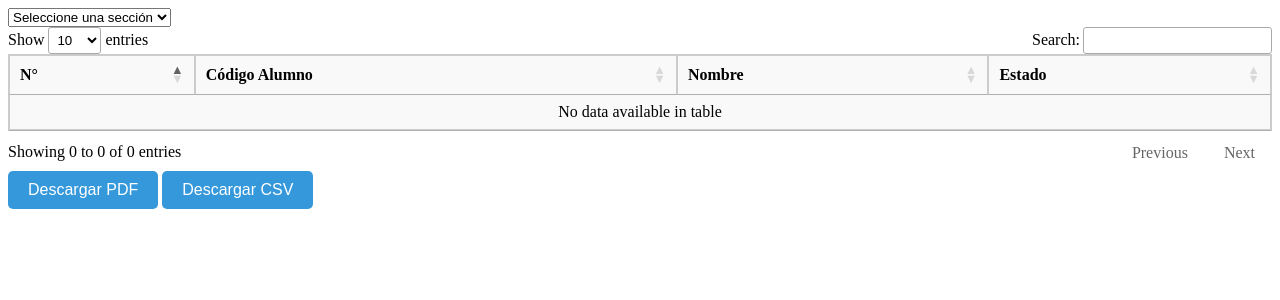
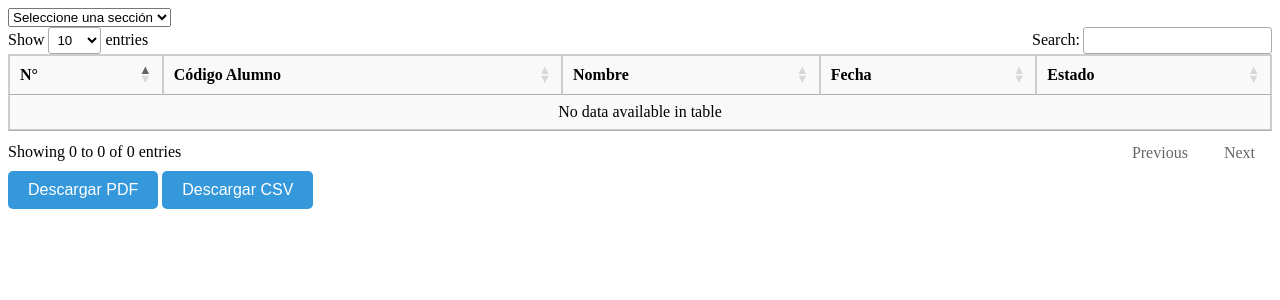
Before and after one commit to ricardCortez/Proyecto_Tesis, a Flask app: page /reporte_inasistencia in a window 1280 px wide. Shown: the top 300 px of the page. Run offline with Flask 3, Linux system fonts and the light colour scheme; data that the repository does not hold is empty; some libraries are stand-ins or nearby versions.

Commit message:
se agrega fecha en la vista de los jalados por inasistencias y se soluciona la actualizacion del numero de cubiculo en la toma de asistencia en aula

```diff
--- a/app.py
+++ b/app.py
@@ -1,13 +1,15 @@
 from flask import Flask
-from datetime import date
+from datetime import date, datetime
 from flask_migrate import Migrate
 from config import Config
 from database import db
+from jinja2 import Environment
 
 app = Flask(__name__)
 app.secret_key = 'mysecretkey'  # Asegúrate de que esta sea una cadena larga y aleatoria para seguridad.
 app.config.from_object(Config)
 app.config.from_pyfile('config.cfg')
+app.jinja_env.filters['date'] = datetime.strftime
 
 db.init_app(app)
 migrate = Migrate(app, db)
--- a/routes.py
+++ b/routes.py
@@ -10,7 +10,7 @@ import json
 import pandas as pd
 import pdfcrowd
 from pandas import isna
-from sqlalchemy import or_
+from sqlalchemy import or_, and_
 from flask import Blueprint, render_template, flash, request, jsonify, session, redirect, Response, \
 make_response
 from sqlalchemy.exc import IntegrityError
@@ -1191,9 +1191,17 @@ def get_students_failed_by_section(section_id):
         students_failed = db.session.query(
             Usuario.codigo_alumno,
             Usuario.nombre,
-            estudiante_seccion.c.estado
+            estudiante_seccion.c.estado,
+            AsistenciaLaboratorio.fecha  # Reemplaza con la columna de fecha de asistencia_laboratorio
         ).join(
             estudiante_seccion, estudiante_seccion.c.estudiante_id == Usuario.id
+        ).join(
+            AsistenciaLaboratorio,
+            and_(
+                AsistenciaLaboratorio.usuario_id == Usuario.id,
+                AsistenciaLaboratorio.seccion_id == estudiante_seccion.c.seccion_id,
+                AsistenciaLaboratorio.asistencia_marcada == False  # Ajusta según tu lógica
+            )
         ).filter(
             estudiante_seccion.c.estado == 'Jalado por Inasistencia',
             estudiante_seccion.c.seccion_id == section_id
@@ -1206,6 +1214,7 @@ def get_students_failed_by_section(section_id):
                 "indice": index,
                 "codigo_alumno": student.codigo_alumno,
                 "nombre": student.nombre,
+                "fecha": student.fecha,
                 "estado": student.estado
             })
 
@@ -1265,16 +1274,28 @@ def actualizar_cubiculo():
     codigo_alumno = request.form['codigo_alumno']
     nuevo_numero_cubiculo = request.form['nuevo_numero_cubiculo']
 
-    # Verificar si el nuevo número de cubículo ya está en uso
-    cubiculo_en_uso = AsistenciaLaboratorio.query.filter_by(numero_cubiculo=nuevo_numero_cubiculo).first()
+    # Obtener la fecha actual
+    fecha_actual = datetime.now().date()
+
+    # Verificar si el nuevo número de cubículo ya está en uso para el día actual
+    cubiculo_en_uso = AsistenciaLaboratorio.query.filter_by(
+        numero_cubiculo=nuevo_numero_cubiculo,
+        fecha=fecha_actual
+    ).first()
+
     if cubiculo_en_uso is not None:
         response = {'success': False, 'message': 'El número de cubículo ya está en uso.'}
         return jsonify(response)
 
-    # Realizar la actualización en la base de datos
+    # Realizar la actualización en la base de datos para la fecha actual
     usuario = Usuario.query.filter_by(codigo_alumno=codigo_alumno).first()
+
     if usuario is not None:
-        asistencia_laboratorio = AsistenciaLaboratorio.query.filter_by(usuario_id=usuario.id).first()
+        asistencia_laboratorio = AsistenciaLaboratorio.query.filter_by(
+            usuario_id=usuario.id,
+            fecha=fecha_actual
+        ).first()
+
         if asistencia_laboratorio is not None:
             asistencia_laboratorio.numero_cubiculo = nuevo_numero_cubiculo
             db.session.commit()
--- a/static/js/reporte_inasistencia.js
+++ b/static/js/reporte_inasistencia.js
@@ -5,6 +5,7 @@ $(document).ready(function() {
             { data: null }, // Deja esta columna en blanco para el índice numérico
             { data: 'codigo_alumno' },
             { data: 'nombre' },
+            { data: 'fecha'},
             { data: 'estado' ,
                 createdRow: function(row, data, dataIndex) {
                     // Agregar la clase 'red-text' al estado si cumple con cierta condición
--- a/templates/index.html
+++ b/templates/index.html
@@ -21,7 +21,7 @@
       </video>
       <div class="video-overlay header-text">
           <div class="caption">
-            <h6>Inteligencia Artificial</h6>
+            <h6>Prototipo de Inteligencia Artificial</h6>
             <h2><em>Reconocimiento</em> Facial</h2>
             <div class="main-button">
               <button id="ingresar-button" class="scroll-to-section">Ingresar</button>
--- a/templates/reporte_inasistencia.html
+++ b/templates/reporte_inasistencia.html
@@ -21,6 +21,7 @@
             <th>N°</th>
             <th>Código Alumno</th>
             <th>Nombre</th>
+            <th>Fecha</th>
             <th>Estado</th>
         </tr>
     </thead>
@@ -30,6 +31,7 @@
             <tr>
                 <td>{{ row.codigo_alumno }}</td>
                 <td>{{ row.nombre }}</td>
+                <td>{{ row.formatted_date | date("Y-m-d") }}</td>
                 <td>{{ row.estado }}</td>
             </tr>
         {% endfor %}
```
Also changed, not shown: templates/attendance_laboratorio.html (+6 -4 lines).
